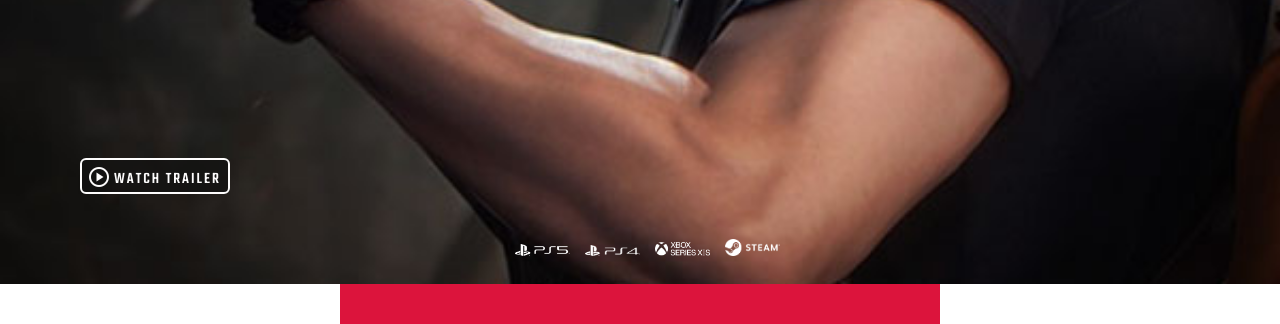
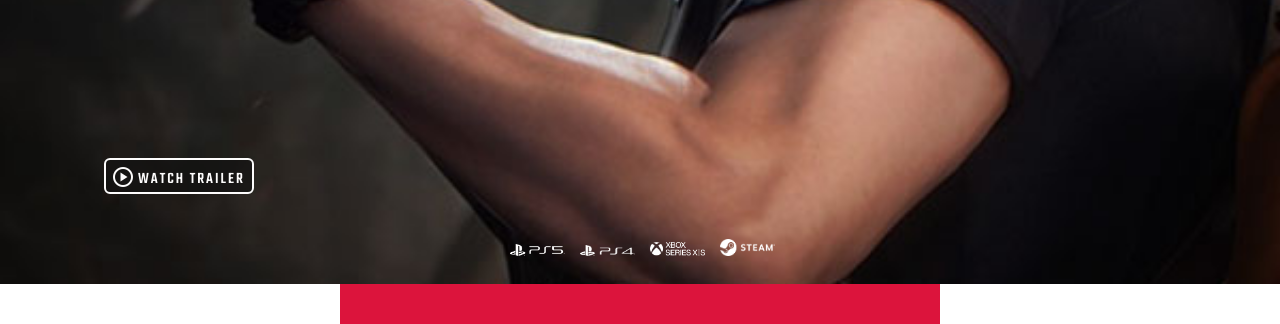
Before and after one commit to miguelbittar/landing-page-re4, a plain HTML site: page index.html in a window 1280 px wide. Shown: the part 476-800 px from the top of the page. Drawn offline with nearby package versions, Linux system fonts and the light colour scheme.

Commit message:
Update styles.css

```diff
--- a/styles/styles.css
+++ b/styles/styles.css
@@ -55,6 +55,7 @@ div.container-title-info .title-plataform {
     align-items: end;
     list-style-type: none;
     height: 85vh;
+    margin-right: 10px;
 }
 
 div.container-title-info .title-plataform li img {
@@ -150,7 +151,6 @@ header#header .navigation-header.active {
 
 .trailer-header-container {
     position: fixed;
-  /*  background: url(../image/close-white.png) no-repeat right 50px top 20px;*/
     background-color: #111111fb;
     z-index: 102;
     height: 100vh;
@@ -168,7 +168,7 @@ header#header .navigation-header.active {
 }
 
 .close:hover {
-    color: var(--color04);
+    opacity: 0.5;
 }
 
 .trailer-header-container.active {
@@ -208,7 +208,7 @@ header#header .navigation-header .menu-header li:hover {
 .trailer-button-header {
     position: absolute;
     display: flex;
-    left: 80px;
+    left: 104px;
     bottom: 90px;
     text-align: center;
     border: 2px solid var(--color05);
```
